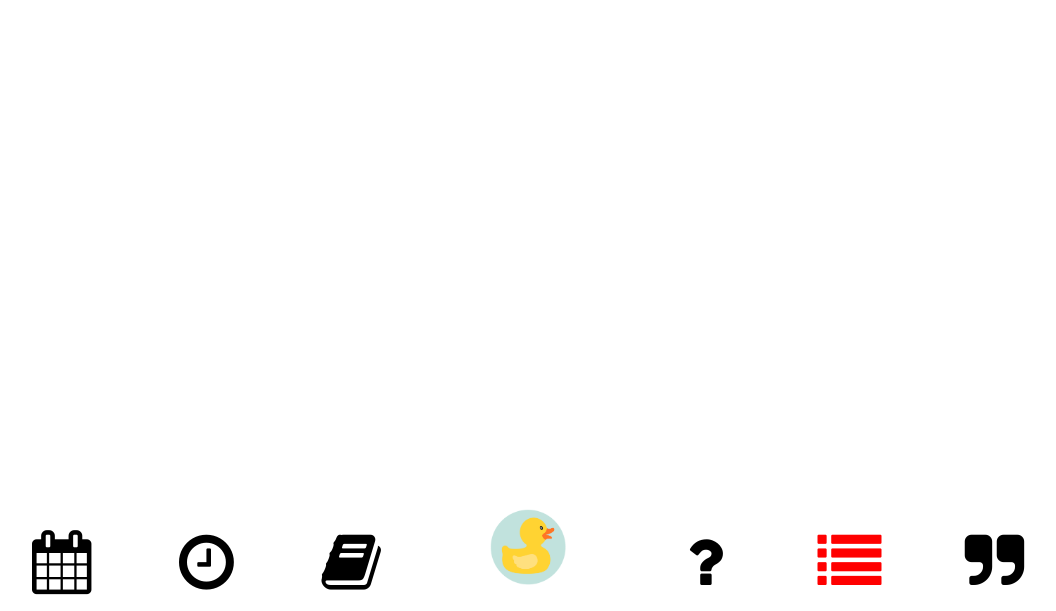
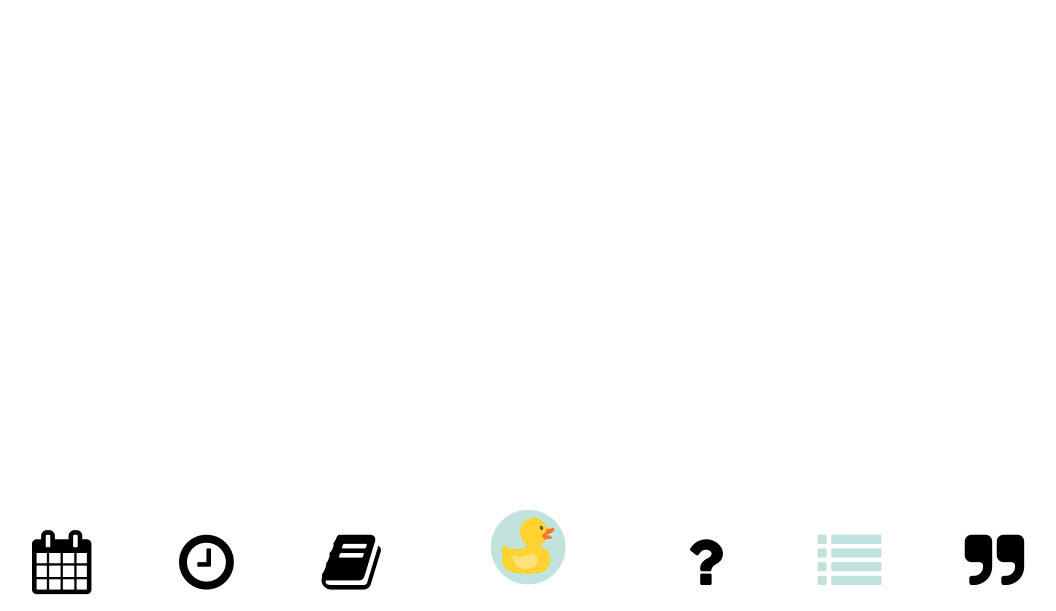
Before and after one commit to shirleyma0/proDUCKtivity, a plain HTML site: page draganddroplist.html in a window 1280 px wide. Shown: the part 189-800 px from the top of the page, without its empty margins (120-1176 px from the left). Drawn offline with nearby package versions, Linux system fonts and the light colour scheme.

Commit message:
Update draganddroplist.html

```diff
--- a/draganddroplist.html
+++ b/draganddroplist.html
@@ -31,7 +31,7 @@
       <button><a href="book.html"><i class="fa fa-book" aria-hidden="true"></i></a></button>
       <button style="width:16vw"><a href="index.html"><img src="duck1.png" id="duck"></a></button>
       <button><a href="quiz.html"><i class="fa fa-question" aria-hidden="true"></i></a></button>
-      <button><a href="draganddroplist.html"><i class="fa fa-list" style="color:red" aria-hidden="true"></i></a></button>
+      <button><a href="draganddroplist.html"><i class="fa fa-list" style="color:#C1E1DC" aria-hidden="true"></i></a></button>
       <button><a href="qquotes.html"><i class="fa fa-quote-right" aria-hidden="true"></i></a></button>
     </div>
 </body>
```
